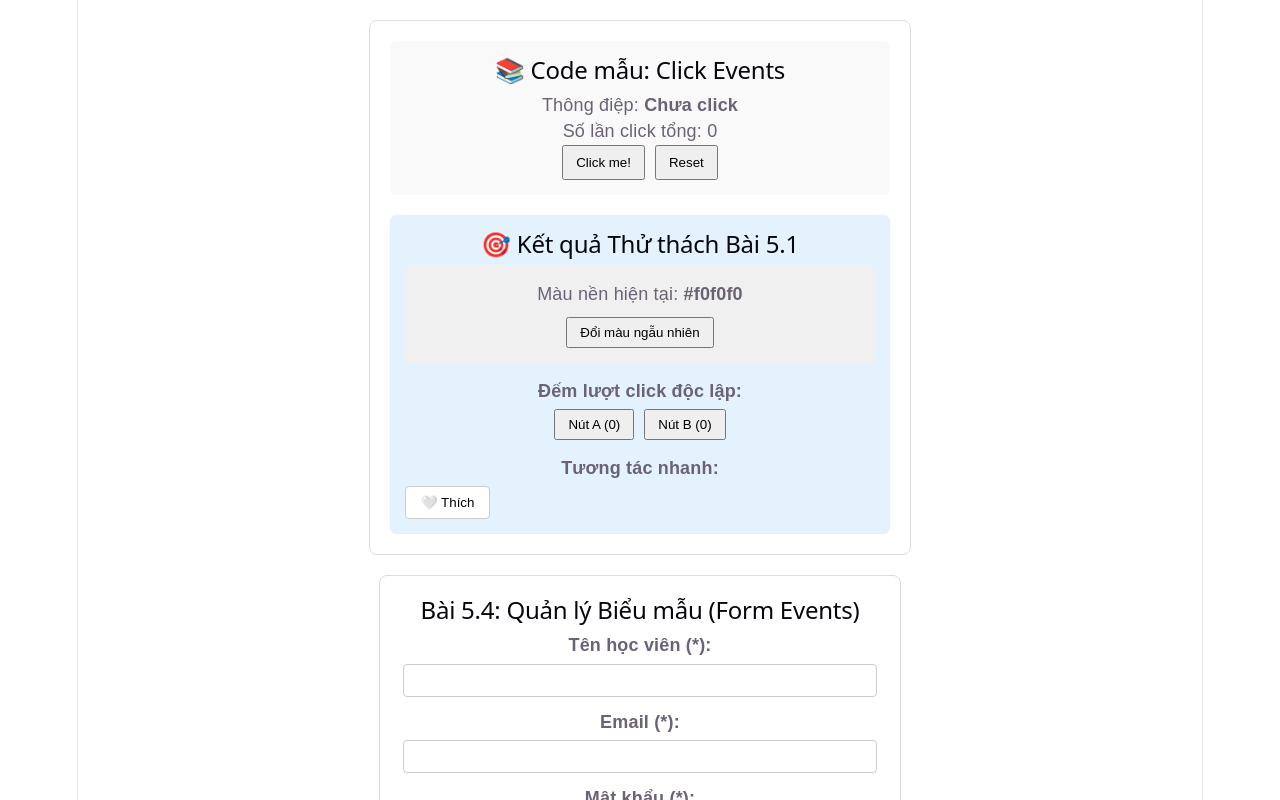
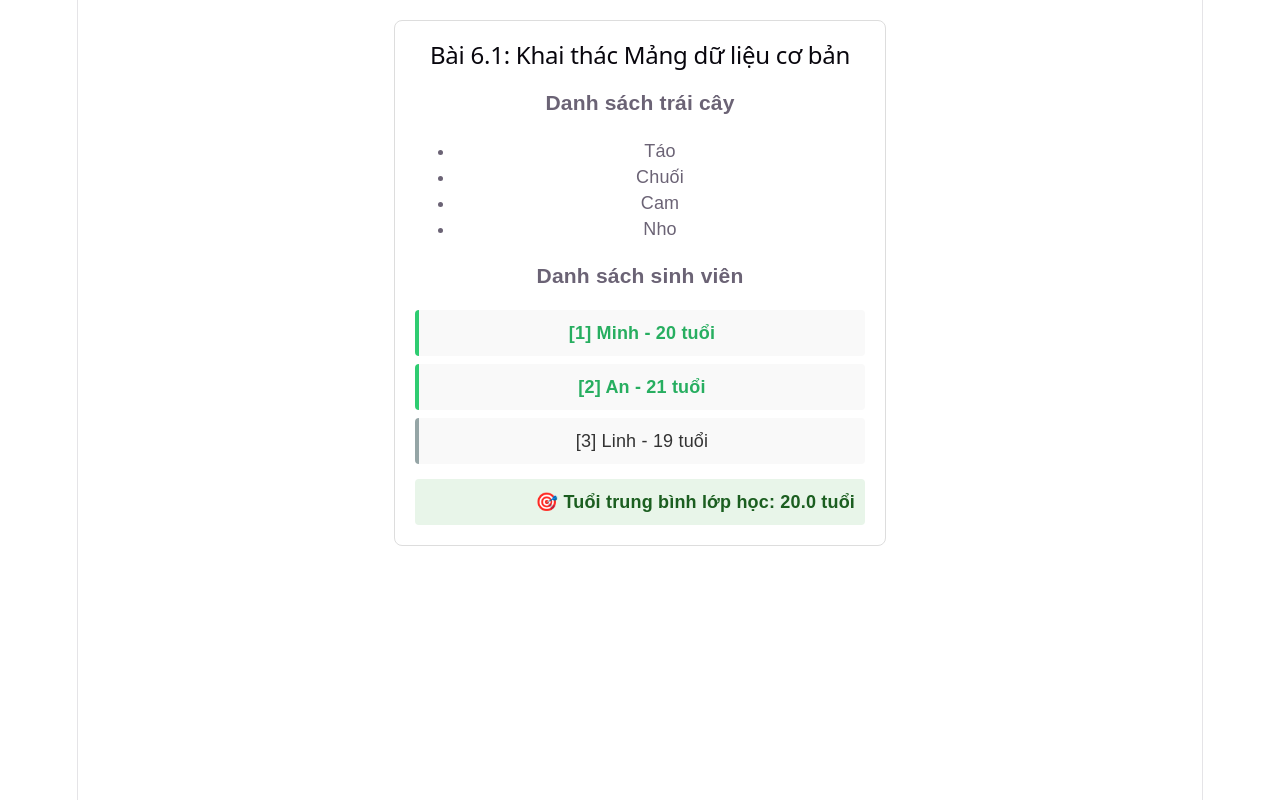
Before and after one commit to DangDuong06/CSE319_PhamHuynhDangDuong_2451160765, a React (Vite) app in the folder exercises_v2/hello-react/: page / in a window 1280 px wide. Shown: the top 800 px of the page. Built offline with nearby package versions, Linux system fonts and the light colour scheme.

Commit message:
hoàn thành bài 6.1 Tier 6

```diff
--- a/exercises_v2/hello-react/src/App.jsx
+++ b/exercises_v2/hello-react/src/App.jsx
@@ -1,16 +1,16 @@
 // src/App.jsx
-import ClickEvents from "./ClickEvents";
-import InputEvents from "./InputEvents";
-import KeyboardEvents from "./KeyboardEvents";
-import FormEvents from "./FormEvents";
+import ListBasics from "./ListBasics";
+import CreateItem from "./CreateItem";
+import DeleteItem from "./DeleteItem";
+import UpdateItem from "./UpdateItem";
 
 function App() {
     return (
         <div>
-            <ClickEvents />
-            {/* <InputEvents /> */}
-            {/* <KeyboardEvents /> */}
-            {<FormEvents /> }
+            <ListBasics />
+            {/* <CreateItem /> */}
+            {/* <DeleteItem /> */}
+            {/* <UpdateItem /> */}
         </div>
     );
 }
--- /dev/null
+++ b/exercises_v2/hello-react/src/ListBasics.jsx
@@ -0,0 +1,61 @@
+// src/ListBasics.jsx
+import { useState } from "react";
+
+function ListBasics() {
+    // --- Dữ liệu Code mẫu ---
+    const [fruits] = useState(["Táo", "Chuối", "Cam", "Nho"]);
+    const [students] = useState([
+        { id: 1, name: "Minh", age: 20 },
+        { id: 2, name: "An", age: 21 },
+        { id: 3, name: "Linh", age: 19 }
+    ]);
+
+    // --- Thử thách 3: Tính tuổi trung bình bằng phương thức reduce ---
+    const totalAge = students.reduce((sum, student) => sum + student.age, 0);
+    const averageAge = (totalAge / students.length).toFixed(1);
+
+    return (
+        <div style={{ padding: "20px", fontFamily: "sans-serif", maxWidth: "450px", margin: "20px auto", border: "1px solid #ddd", borderRadius: "8px" }}>
+            <h2>Bài 6.1: Khai thác Mảng dữ liệu cơ bản</h2>
+
+            <h3>Danh sách trái cây</h3>
+            <ul>
+                {fruits.map((fruit, index) => (
+                    <li key={index}>{fruit}</li>
+                ))}
+            </ul>
+
+            <h3>Danh sách sinh viên</h3>
+            {students.map((student, index) => {
+                // Thử thách 2: Kiểm tra sinh viên có tuổi >= 20 để đổi màu chữ sang màu xanh
+                const isAdult = student.age >= 20;
+
+                return (
+                    <div
+                        key={student.id}
+                        style={{
+                            padding: "10px",
+                            margin: "8px 0",
+                            background: "#f9f9f9",
+                            borderRadius: "4px",
+                            borderLeft: isAdult ? "4px solid #2ecc71" : "4px solid #95a5a6",
+                            // Đổi màu chữ theo điều kiện thử thách 2
+                            color: isAdult ? "#27ae60" : "#333",
+                            fontWeight: isAdult ? "bold" : "normal"
+                        }}
+                    >
+                        {/* Thử thách 1: Hiển thị STT dựa vào tham số index (bắt đầu từ 1) */}
+                        <span>[{index + 1}] {student.name} - {student.age} tuổi</span>
+                    </div>
+                );
+            })}
+
+            {/* Hiển thị kết quả của thử thách 3 */}
+            <div style={{ marginTop: "15px", padding: "10px", background: "#e8f5e9", borderRadius: "4px", textAlign: "right", fontWeight: "bold", color: "#1b5e20" }}>
+                🎯 Tuổi trung bình lớp học: {averageAge} tuổi
+            </div>
+        </div>
+    );
+}
+
+export default ListBasics;
```
Also changed, not shown: 1 other file (tests, documents, lock files or other folders).
